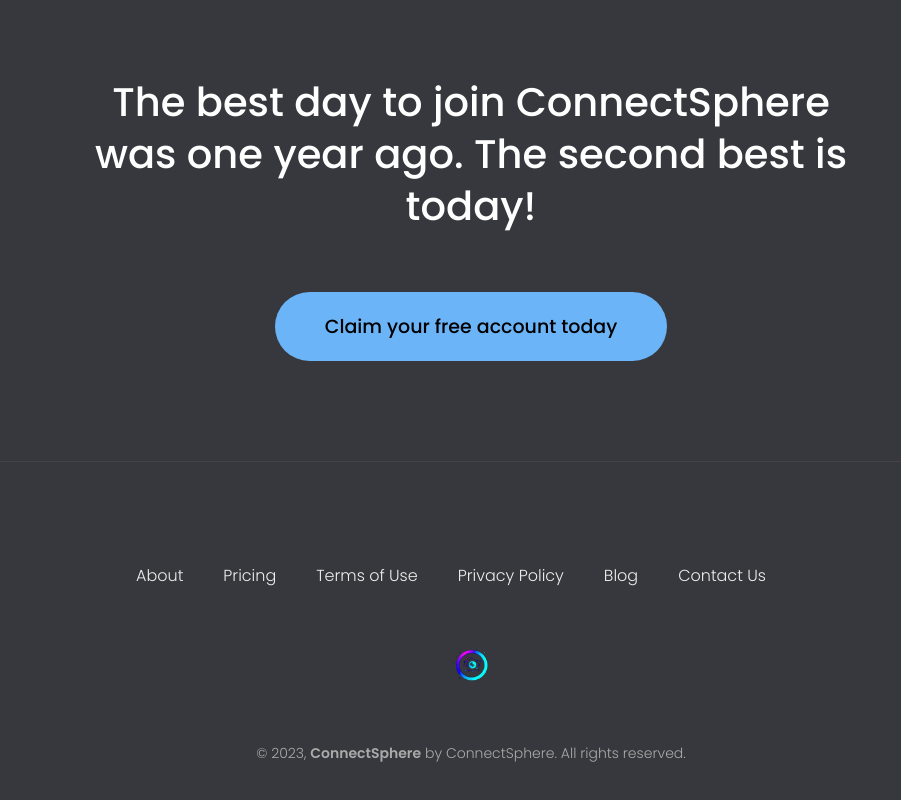
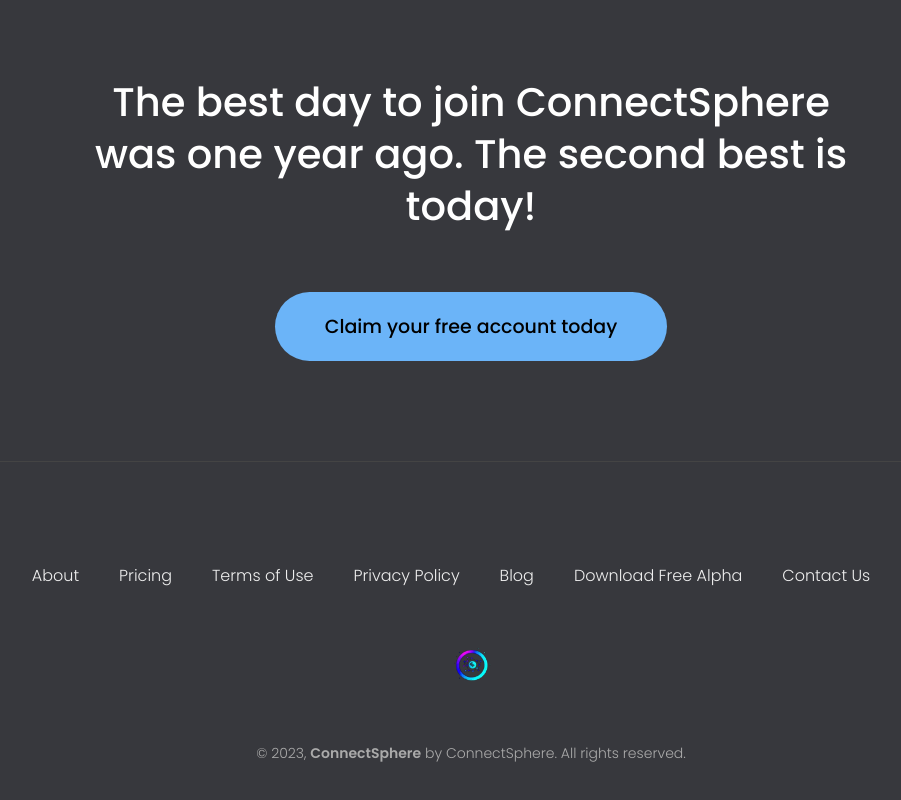
Before and after one commit to CloudSpheres/CloudSpheres, a plain HTML site: page index.html in a window 1280 px wide. Shown: the part 4169-4969 px from the top of the page, without its empty margins (169-1070 px from the left). Drawn offline with Linux system fonts and the light colour scheme.

Commit message:
Update index.html

```diff
--- a/index.html
+++ b/index.html
@@ -463,6 +463,10 @@ nor from refusal?
         <li class="footer-item">
           <a class="footer-link" href="#section-1">Blog</a>
         </li>
+<li class="footer-item">
+  <a class="footer-link" href="https://github.com/CloudSpheres/cloudspheres.github.io/releases/download/0.0.01/setup.exe" download>Download Free Alpha</a>
+</li>
+
         <li class="footer-item">
           <a class="footer-link btn-show-modal" href="">Contact Us</a>
         </li>
```
